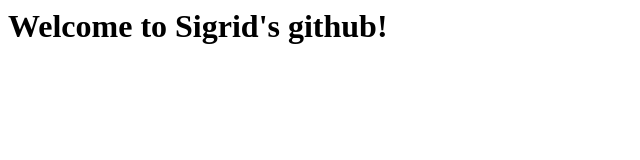
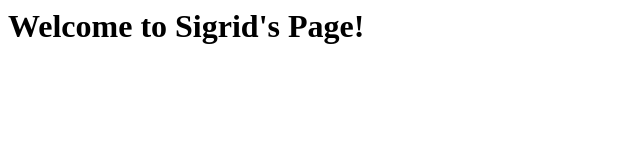
Before and after one commit to Sigrid242/sigrid242.github.io, a plain HTML site: page index.html in a window 1280 px wide. Shown: the whole page, without its empty margins (0-640 px from the left). Drawn offline with Linux system fonts and the light colour scheme.

Commit message:
Update index.html

```diff
--- a/index.html
+++ b/index.html
@@ -1 +1 @@
-<h1>Welcome to Sigrid's github!</h1>
+<h1>Welcome to Sigrid's Page!</h1>
```
